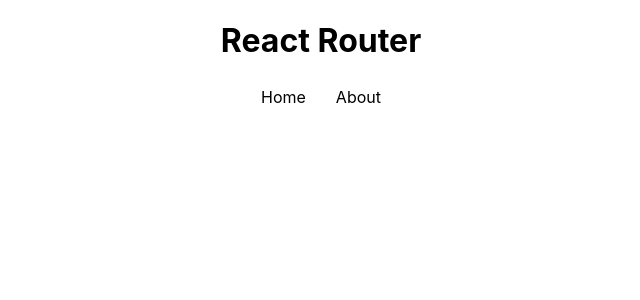
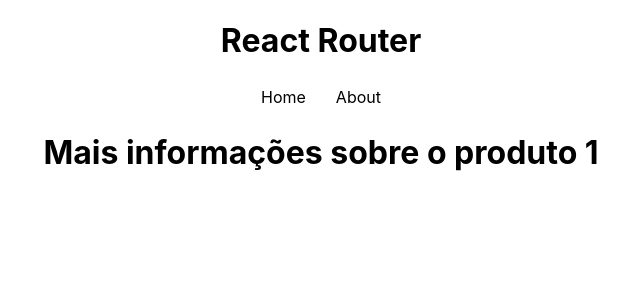
Before and after one commit to gabrielestefono/Cursos-React, a React (Create React App) app in the folder mateus_battisti/08_react_router/: page /product/1/info in a window 1280 px wide. Shown: the top 300 px of the page, without its empty margins (319-959 px from the left). Built offline with nearby package versions, Linux system fonts and the light colour scheme.

Commit message:
Nested Routes

```diff
--- a/mateus_battisti/08_react_router/src/App.tsx
+++ b/mateus_battisti/08_react_router/src/App.tsx
@@ -7,6 +7,7 @@
 import About from './pages/about';
 import Navbar from './components/navbar';
 import Product from './pages/product';
+import Info from './pages/info';
 
 function App() {
   return (
@@ -17,6 +18,7 @@
         <Routes>
           <Route path='/' element={<Home/>} />
           <Route path='/about' element={<About/>} />
+          <Route path='/product/:id/info' element={<Info/>}/>
           <Route path='/product/:id' element={<Product/>}/>
         </Routes>
       </BrowserRouter>
--- /dev/null
+++ b/mateus_battisti/08_react_router/src/pages/info.tsx
@@ -0,0 +1,10 @@
+import { useParams } from "react-router-dom"
+
+export default function Info(){
+	const {id} = useParams();
+	return (
+		<div>
+			<h1>Mais informações sobre o produto {id}</h1>
+		</div>
+	)
+}
--- a/mateus_battisti/08_react_router/src/pages/product.tsx
+++ b/mateus_battisti/08_react_router/src/pages/product.tsx
@@ -1,4 +1,4 @@
-import { useParams } from "react-router-dom";
+import { Link, useParams } from "react-router-dom";
 import { useFetch } from "../hooks/useFetch";
 
 export default function Product(){
@@ -19,6 +19,7 @@
 			<div>
 				<h1>{product.name}</h1>
 				<p>{product.price}</p>
+				<Link to={`/product/${product.id!}/info`}>Mais Informações</Link>
 			</div>
 		)}
 		</>
```
